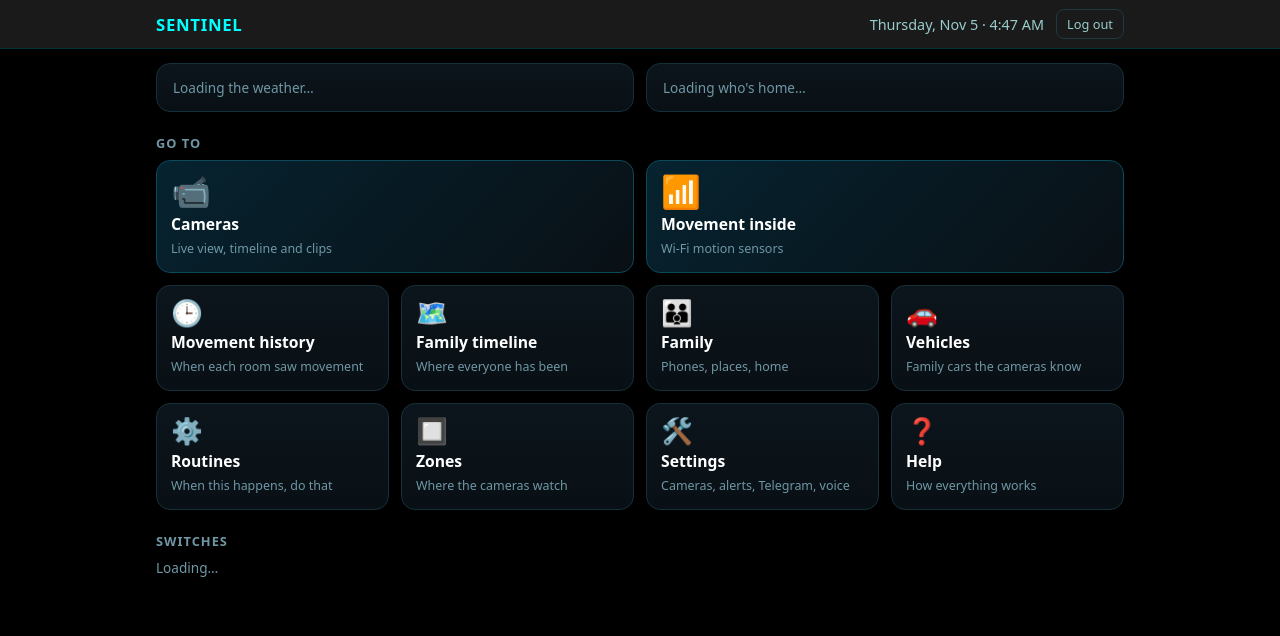
After one commit to billerl/sentinel-home, a Python web app: template sentinel/web/templates/home.html in a window 1280 px wide. The commit adds this page. Shown: the top 636 px of the page. Run offline with Jinja, Linux system fonts and the light colour scheme; the template is opened without the code that fills it, so the values that code supplies are empty.

Commit message:
Home page with page tiles, weather, family and switches; cameras move to /live with camera controls only
TV browsers (Fire TV kiosk, Samsung) still get the cameras at /.

Co-Authored-By: Claude Opus 5.5 <noreply@anthropic.com>
Claude-Session: https://claude.ai/code/session_01SFAW1Kh4SGqGtE8YnRSSqq

```diff
--- /dev/null
+++ b/sentinel/web/templates/home.html
@@ -0,0 +1,206 @@
+<!DOCTYPE html>
+<html lang="en">
+<head>
+  <meta charset="utf-8">
+  <meta name="viewport" content="width=device-width, initial-scale=1">
+  <link rel="icon" href="/favicon.ico" sizes="16x16 32x32 48x48">
+  <link rel="icon" href="/static/icon.svg" type="image/svg+xml">
+  <link rel="apple-touch-icon" href="/static/apple-touch-icon.png">
+  <link rel="manifest" href="/static/manifest.webmanifest">
+  <meta name="theme-color" content="#001525">
+  <title>Sentinel</title>
+  <style>
+    * { box-sizing: border-box; }
+    html { color-scheme: dark; }
+    body { font-family: system-ui, sans-serif; background: #000; color: #cfe; margin: 0; }
+    a { color: #00ffff; }
+    header { position: sticky; top: 0; z-index: 10; background: #1a1a1a; border-bottom: 1px solid #033; }
+    .bar { display: flex; align-items: center; gap: 12px; padding: 0 1rem; height: 48px; max-width: 1000px; margin: 0 auto; }
+    h1 { font-size: 1.05rem; margin: 0; flex: 1; color: #00ffff; letter-spacing: 0.04em; }
+    .clock { color: #9cc; font-size: 0.9rem; }
+    button { font: inherit; cursor: pointer; }
+    .logout { background: none; border: 1px solid #1d3a44; color: #9cc; border-radius: 8px; padding: 5px 10px; font-size: 0.8rem; }
+    main { max-width: 1000px; margin: 0 auto; padding: 14px 16px 60px; }
+    h2 { font-size: 0.8rem; color: #6f97a5; text-transform: uppercase; letter-spacing: 0.08em; margin: 22px 0 8px; }
+
+    .top { display: grid; grid-template-columns: 1fr 1fr; gap: 12px; }
+    .card { background: linear-gradient(180deg, #0c151c, #091015); border: 1px solid #16303a; border-radius: 14px; padding: 14px 16px; }
+    .wx { display: flex; align-items: center; gap: 14px; }
+    .wx .icon { font-size: 2.4rem; line-height: 1; }
+    .wx .temp { font-size: 2rem; font-weight: 700; color: #fff; }
+    .wx .words { font-size: 0.9rem; color: #cfe; }
+    .wx .words span { display: block; color: #6f97a5; font-size: 0.8rem; margin-top: 2px; }
+    .people { display: flex; flex-wrap: wrap; gap: 8px 14px; }
+    .people a, .people span.p { text-decoration: none; color: #fff; font-size: 0.9rem; display: inline-flex; align-items: center; gap: 6px; }
+    .people small { color: #6f97a5; font-size: 0.75rem; }
+    .dot { width: 10px; height: 10px; border-radius: 50%; background: #445; flex: none; }
+    .dot.home { background: #4ade80; box-shadow: 0 0 8px #4ade80; }
+    .dot.out { background: #f59e0b; }
+    .muted { color: #6f97a5; font-size: 0.85rem; }
+
+    .tiles { display: grid; grid-template-columns: repeat(4, 1fr); gap: 12px; }
+    .tile { display: flex; flex-direction: column; gap: 6px; text-decoration: none; color: #fff; min-height: 104px;
+            background: linear-gradient(180deg, #0c151c, #091015); border: 1px solid #16303a; border-radius: 14px; padding: 14px; }
+    .tile:hover, .tile:focus-visible { border-color: #00a8a8; outline: none; box-shadow: 0 0 18px -8px #00ffff; }
+    .tile .ic { font-size: 1.6rem; line-height: 1; }
+    .tile .t { font-weight: 600; font-size: 0.98rem; }
+    .tile .s { font-size: 0.78rem; color: #6f97a5; line-height: 1.35; }
+    .tile .s.alert { color: #ffc94d; }
+    .tile.big { grid-column: span 2; background: linear-gradient(135deg, #062330, #091015); border-color: #0b4a5a; }
+    .tile.big .ic { font-size: 2rem; }
+
+    .switches { display: grid; grid-template-columns: repeat(4, 1fr); gap: 10px; }
+    .sw { text-align: left; background: #0b1419; border: 1px solid #16303a; border-radius: 12px; padding: 12px; color: #9cc; }
+    .sw b { display: block; color: #fff; font-weight: 600; font-size: 0.92rem; margin-bottom: 3px; }
+    .sw.on { background: rgba(255, 201, 77, 0.12); border-color: #ffc94d; color: #ffc94d; }
+    .sw[disabled] { opacity: 0.5; cursor: default; }
+
+    @media (max-width: 760px) {
+      .top { grid-template-columns: 1fr; }
+      .tiles, .switches { grid-template-columns: repeat(2, 1fr); }
+      .clock { display: none; }
+    }
+  </style>
+</head>
+<body>
+  <header>
+    <div class="bar">
+      <h1>SENTINEL</h1>
+      <span class="clock" id="clock"></span>
+      <form method="post" action="{{ url_for('logout') }}" style="margin: 0;">
+        <button class="logout" type="submit">Log out</button>
+      </form>
+    </div>
+  </header>
+
+  <main>
+    <div class="top">
+      <div class="card wx" id="weather"><span class="muted">Loading the weather…</span></div>
+      <div class="card"><div class="people" id="people"><span class="muted">Loading who's home…</span></div></div>
+    </div>
+
+    <h2>Go to</h2>
+    <div class="tiles">
+      <a class="tile big" href="{{ url_for('live_page') }}">
+        <span class="ic">📹</span><span class="t">Cameras</span><span class="s" id="s-cams">Live view, timeline and clips</span></a>
+      <a class="tile big" href="{{ url_for('sensors_page') }}">
+        <span class="ic">📶</span><span class="t">Movement inside</span><span class="s" id="s-sensors">Wi-Fi motion sensors</span></a>
+      <a class="tile" href="{{ url_for('sensors_history_page') }}">
+        <span class="ic">🕒</span><span class="t">Movement history</span><span class="s">When each room saw movement</span></a>
+      <a class="tile" href="{{ url_for('timeline_page') }}">
+        <span class="ic">🗺️</span><span class="t">Family timeline</span><span class="s">Where everyone has been</span></a>
+      <a class="tile" href="{{ url_for('people_page') }}">
+        <span class="ic">👪</span><span class="t">Family</span><span class="s">Phones, places, home</span></a>
+      <a class="tile" href="{{ url_for('vehicles_page') }}">
+        <span class="ic">🚗</span><span class="t">Vehicles</span><span class="s">Family cars the cameras know</span></a>
+      <a class="tile" href="{{ url_for('routines_page') }}">
+        <span class="ic">⚙️</span><span class="t">Routines</span><span class="s" id="s-routines">When this happens, do that</span></a>
+      <a class="tile" href="{{ url_for('zones_page') }}">
+        <span class="ic">🔲</span><span class="t">Zones</span><span class="s">Where the cameras watch</span></a>
+      <a class="tile" href="{{ url_for('settings_page') }}">
+        <span class="ic">🛠️</span><span class="t">Settings</span><span class="s">Cameras, alerts, Telegram, voice</span></a>
+      <a class="tile" href="{{ url_for('settings_page') }}#help">
+        <span class="ic">❓</span><span class="t">Help</span><span class="s">How everything works</span></a>
+    </div>
+
+    <h2>Switches</h2>
+    <div class="switches" id="switches"><span class="muted">Loading…</span></div>
+  </main>
+
+  <script>
+    function esc(s) {
+      return String(s == null ? "" : s).replace(/[&<>"']/g, function (c) {
+        return { "&": "&amp;", "<": "&lt;", ">": "&gt;", '"': "&quot;", "'": "&#39;" }[c];
+      });
+    }
+    async function getJson(url) {
+      var r = await fetch(url);
+      if (r.status === 401) { location.href = "/login"; throw new Error("login"); }
+      return r.json();
+    }
+    function setText(id, text, alert) {
+      var el = document.getElementById(id);
+      el.textContent = text;
+      el.classList.toggle("alert", !!alert);
+    }
+
+    function clock() {
+      var d = new Date();
+      document.getElementById("clock").textContent = d.toLocaleDateString(undefined, { weekday: "long", month: "short", day: "numeric" }) +
+        " · " + d.toLocaleTimeString(undefined, { hour: "numeric", minute: "2-digit" });
+    }
+
+    async function loadWeather() {
+      var box = document.getElementById("weather");
+      try { var w = await getJson("/api/weather"); } catch (e) { return; }
+      if (w.configured === false) {
+        box.innerHTML = '<span class="muted">Add your town under <a href="/settings#weather">Settings → Weather</a> to see the weather here.</span>';
+        return;
+      }
+      if (w.temp == null) { box.innerHTML = '<span class="muted">' + esc(w.error || "Loading the weather…") + '</span>'; return; }
+      box.innerHTML = '<span class="icon">' + esc(w.icon) + '</span><span class="temp">' + esc(w.temp) + '°</span>' +
+        '<span class="words">' + esc(w.words) + '<span>High ' + esc(w.high) + '° · low ' + esc(w.low) + '° · wind ' + esc(w.wind) + ' mph' +
+        (w.place ? ' · ' + esc(w.place) : '') + '</span></span>';
+    }
+
+    async function loadPeople() {
+      try { var d = await getJson("/api/family"); } catch (e) { return; }
+      var box = document.getElementById("people");
+      if (!d.people.length) { box.innerHTML = '<span class="muted">Nobody shares their location yet: see <a href="/people">Family</a>.</span>'; return; }
+      box.innerHTML = d.people.map(function (p) {
+        var inner = '<span class="dot ' + esc(p.state) + '"></span>' + esc(p.name) + ' <small>' + esc(p.label) + '</small>';
+        return p.lat == null || p.id == null ? '<span class="p">' + inner + '</span>'
+          : '<a href="/timeline?person=' + encodeURIComponent(p.id) + '">' + inner + '</a>';
+      }).join("");
+    }
+
+    async function loadStatus() {
+      try {
+        var cams = await getJson("/api/cameras");
+        setText("s-cams", cams.length + " camera" + (cams.length === 1 ? "" : "s") + " · live view, timeline and clips");
+      } catch (e) { /* keep the default words */ }
+      try {
+        var wm = await getJson("/api/wifi_motion");
+        var moving = wm.sensors.filter(function (s) { return s.online && s.motion; }).map(function (s) { return s.name; });
+        if (!wm.sensors.length) setText("s-sensors", "No sensors set up");
+        else if (moving.length) setText("s-sensors", "Movement now: " + moving.join(", "), true);
+        else setText("s-sensors", "All still · " + wm.sensors.length + " line" + (wm.sensors.length === 1 ? "" : "s"));
+      } catch (e) { }
+    }
+
+    var switchBusy = false;
+    async function loadSwitches() {
+      if (switchBusy) return;
+      try { var d = await getJson("/api/switches"); } catch (e) { return; }
+      var box = document.getElementById("switches");
+      if (!d.switches.length) { box.innerHTML = '<span class="muted">No smart plugs or switches found.</span>'; return; }
+      box.innerHTML = d.switches.map(function (s) {
+        var state = !s.online ? "not answering" : s.on ? "On" : "Off";
+        return '<button type="button" class="sw' + (s.on && s.online ? " on" : "") + '"' + (s.online ? "" : " disabled") +
+          ' data-id="' + esc(s.id) + '" data-on="' + (s.on ? 1 : 0) + '"><b>' + esc(s.name) + '</b>' + esc(state) + '</button>';
+      }).join("");
+      box.querySelectorAll(".sw").forEach(function (b) {
+        b.onclick = function () { flip(b.dataset.id, b.dataset.on !== "1", b); };
+      });
+    }
+    async function flip(id, on, button) {
+      switchBusy = true;
+      button.disabled = true;
+      try {
+        var r = await fetch("/api/switches/set", { method: "POST",
+          headers: { "Content-Type": "application/json", "X-Sentinel-Request": "1" },
+          body: JSON.stringify({ id: id, on: on }) });
+        if (!r.ok) { var j = await r.json().catch(function () { return {}; }); alert(j.error || "Couldn't switch it."); }
+      } finally {
+        switchBusy = false;
+        loadSwitches();
+      }
+    }
+
+    function refresh() { loadPeople(); loadStatus(); loadSwitches(); }
+    clock(); setInterval(clock, 15000);
+    loadWeather(); setInterval(loadWeather, 10 * 60 * 1000);
+    refresh(); setInterval(refresh, 10000);
+  </script>
+</body>
+</html>
--- a/sentinel/web/templates/people.html
+++ b/sentinel/web/templates/people.html
@@ -63,7 +63,7 @@
 <body>
   <header>
     <div class="bar">
-      <a href="{{ url_for('index') }}">← Live</a>
+      <a href="{{ url_for('index') }}">← Home</a>
       <h1>Family &amp; places</h1>
       <a href="/timeline">Timeline</a>
       <a href="{{ url_for('vehicles_page') }}">Vehicles</a>
--- a/sentinel/web/templates/routines.html
+++ b/sentinel/web/templates/routines.html
@@ -93,7 +93,7 @@
 <body>
   <header>
     <div class="bar">
-      <a href="{{ url_for('index') }}">← Live</a>
+      <a href="{{ url_for('index') }}">← Home</a>
       <h1>Routines</h1>
       <a href="{{ url_for('people_page') }}">Family</a>
       <a href="{{ url_for('settings_page') }}">Settings</a>
--- a/sentinel/web/templates/sensors.html
+++ b/sentinel/web/templates/sensors.html
@@ -61,7 +61,7 @@
 <body>
   <header>
     <div class="bar">
-      <a href="{{ url_for('index') }}">← Live</a>
+      <a href="{{ url_for('index') }}">← Home</a>
       <h1>Sensors</h1>
       <a href="{{ url_for('sensors_history_page') }}">History</a>
       <a href="{{ url_for('routines_page') }}">Routines</a>
--- a/sentinel/web/templates/settings.html
+++ b/sentinel/web/templates/settings.html
@@ -80,7 +80,7 @@
 <body>
   <header>
     <div class="bar">
-      <a href="{{ url_for('index') }}">← Live</a>
+      <a href="{{ url_for('index') }}">← Home</a>
       <h1>Settings</h1>
       <a href="{{ url_for('people_page') }}">Family</a>
       <a href="{{ url_for('vehicles_page') }}">Vehicles</a>
--- a/sentinel/web/templates/timeline.html
+++ b/sentinel/web/templates/timeline.html
@@ -85,7 +85,7 @@
 <body>
   <header>
     <div class="bar">
-      <a href="{{ url_for('index') }}">← Live</a>
+      <a href="{{ url_for('index') }}">← Home</a>
       <h1>Timeline</h1>
       <a href="{{ url_for('people_page') }}">Family</a>
     </div>
--- a/sentinel/web/templates/vehicles.html
+++ b/sentinel/web/templates/vehicles.html
@@ -66,7 +66,7 @@
 <body>
   <header>
     <div class="bar">
-      <a href="{{ url_for('index') }}">← Live</a>
+      <a href="{{ url_for('index') }}">← Home</a>
       <h1>Vehicles</h1>
       <a href="{{ url_for('people_page') }}">Family</a>
       <a href="{{ url_for('settings_page') }}">Settings</a>
--- a/sentinel/web/templates/zones.html
+++ b/sentinel/web/templates/zones.html
@@ -73,7 +73,7 @@
 </head>
 <body>
   <header>
-    <a href="{{ url_for('index') }}">← Live</a>
+    <a href="{{ url_for('live_page') }}">← Live</a>
     <h1>Zones &amp; lines</h1>
     <a href="{{ url_for('settings_page') }}">Settings</a>
   </header>
```
Also changed, not shown: handoff_summary.md (+8 -0 lines), project-structure.md (+3 -1 lines), sentinel/web/server.py (+14 -0 lines), sentinel/web/templates/grid.html (+3 -10 lines), tests/test_web_icons.py (+13 -1 lines).
